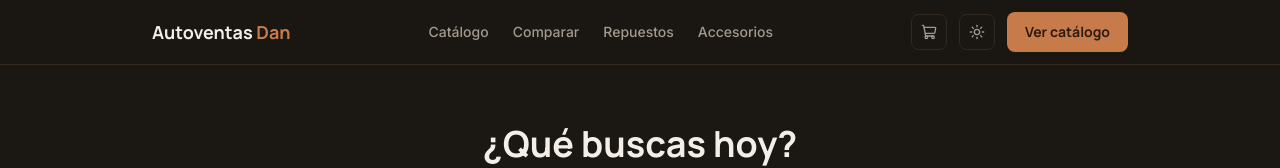
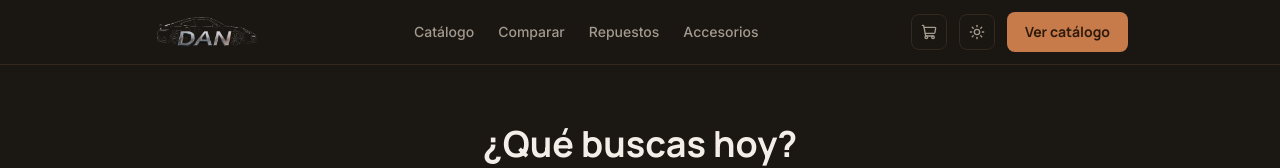
Before and after one commit to Haironch/autoventas-dan, a Next.js app: page / in a window 1280 px wide. Shown: the top 168 px of the page. Built offline with nearby package versions, Linux system fonts and the light colour scheme; no server answers; the database is empty.

Commit message:
Agregar logo real de Autoventas Dan al Header
Reemplaza el logo de texto por la imagen del logo, recortada para
quitar el espacio transparente sobrante del PNG original.

```diff
--- a/src/components/layout/Header.tsx
+++ b/src/components/layout/Header.tsx
@@ -1,13 +1,15 @@
+import Image from "next/image";
 import Link from "next/link";
 import { CartIndicator } from "@/components/cart-indicator";
 import { ThemeToggle } from "@/components/ui/ThemeToggle";
+import logo from "../../../public/logo/Dan.png";
 
 export function Header() {
   return (
     <header className="sticky top-0 z-10 bg-background/95 backdrop-blur border-b border-border">
       <div className="max-w-5xl mx-auto px-6 h-16 flex items-center justify-between">
-        <Link href="/" className="font-heading font-bold text-lg">
-          Autoventas <span className="text-accent">Dan</span>
+        <Link href="/" className="flex items-center">
+          <Image src={logo} alt="Autoventas Dan" className="h-10 w-auto" priority />
         </Link>
 
         <nav className="hidden sm:flex items-center gap-6 text-sm font-medium text-muted">
```
Also changed, not shown: public/logo/Dan-original.png (added), public/logo/Dan.png (added).
